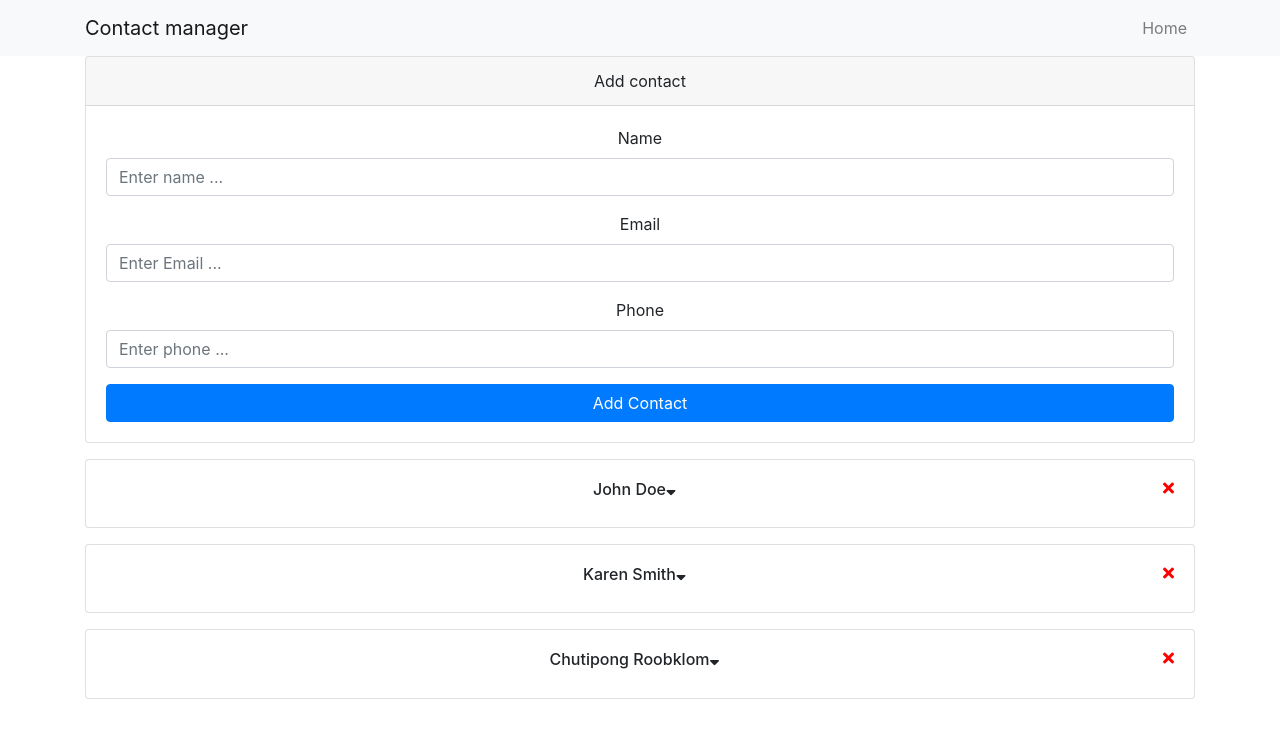
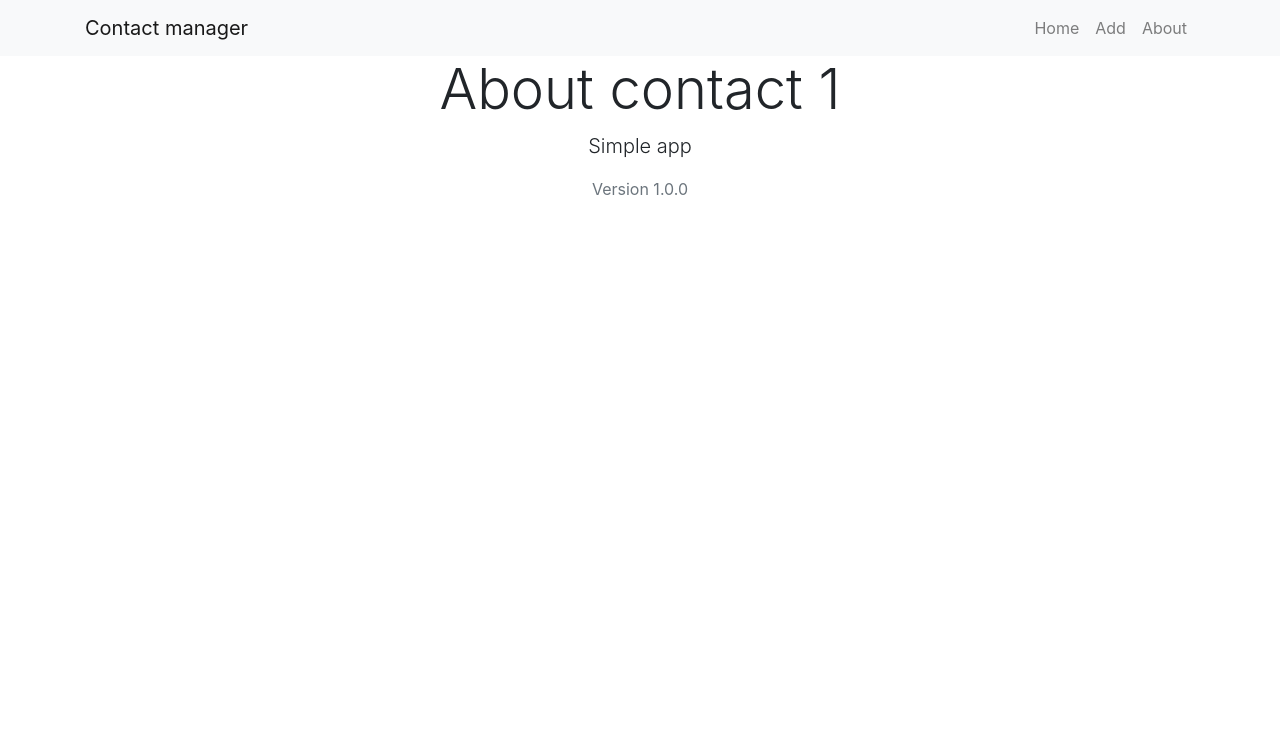
Before and after one commit to khunemz/client-panel, a React (Create React App) app: page /about/1 in a window 1280 px wide. Shown: the top 738 px of the page. Built offline with nearby package versions, Linux system fonts and the light colour scheme.

Commit message:
feat/add react-route-dom

```diff
--- a/package.json
+++ b/package.json
@@ -9,6 +9,7 @@
     "classnames": "^2.2.6",
     "react": "^16.13.1",
     "react-dom": "^16.13.1",
+    "react-router-dom": "^5.1.2",
     "react-scripts": "3.4.1",
     "uuid": "^7.0.3"
   },
--- a/src/App.js
+++ b/src/App.js
@@ -1,23 +1,30 @@
-import React from 'react';
-import 'bootstrap/dist/css/bootstrap.min.css';
-import './App.css';
-import Contacts from './components/contacts/Contacts';
-import Header from './components/layout/Header';
-import {Provider} from './context'
-import AddContact from './components/contacts/AddContact';
-
+import React from "react";
+import "bootstrap/dist/css/bootstrap.min.css";
+import "./App.css";
+import { BrowserRouter as Router, Route, Switch } from "react-router-dom";
+import Contacts from "./components/contacts/Contacts";
+import Header from "./components/layout/Header";
+import { Provider } from "./context";
+import AddContact from "./components/contacts/AddContact";
+import About from "./components/pages/About";
 
 function App() {
   return (
     <Provider>
+      <Router>
         <div className="App">
           <Header branding="Contact manager" />
 
           <div className="container">
-        <AddContact />
-        <Contacts />
+            <Switch>
+              <Route exact path="/" component={Contacts} />
+              <Route exact path="/contact/add" component={AddContact} />
+              <Route exact path="/about" component={About} />
+              <Route exact path="/about/:id" component={About} />
+            </Switch>
           </div>
         </div>
+      </Router>
     </Provider>
   );
 }
--- a/src/components/contacts/AddContact.js
+++ b/src/components/contacts/AddContact.js
@@ -52,7 +52,10 @@
         errors: {
 
         }
-    })
+    });
+
+    // redirect to home page
+    this.props.history.push('/');
   };
 
   onChange = (e) => {
--- a/src/components/contacts/Contacts.js
+++ b/src/components/contacts/Contacts.js
@@ -28,6 +28,10 @@
             const { contacts } = value;
 
             return (
+              <React.Fragment>
+                <h1 className="display-4 mb-2">
+                  <span className="text-primary">Contact List </span>
+                </h1>
                 <div>
                   {contacts.map((contact) => (
                     <Contact
@@ -37,6 +41,7 @@
                     />
                   ))}
                 </div>
+              </React.Fragment>
             );
           }
         }
--- a/src/components/layout/Header.js
+++ b/src/components/layout/Header.js
@@ -1,5 +1,6 @@
 import React from 'react'
 import PropTypes from 'prop-types';
+import {Link} from 'react-router-dom'
 
 const Header = (props) => {
     const {branding} = props;
@@ -12,9 +13,19 @@
                <div>
                    <ul className="navbar-nav mr-auto">
                        <li className="nav-item">
-                           <a href="/" className="nav-link">
+                           <Link to="/" className="nav-link">
                                Home
-                           </a>
+                           </Link>
+                       </li>
+                       <li className="nav-item">
+                           <Link to="/contact/add" className="nav-link">
+                               Add
+                           </Link>
+                       </li>
+                       <li className="nav-item">
+                           <Link to="/about" className="nav-link">
+                               About
+                           </Link>
                        </li>
                    </ul>
                </div>
--- a/src/components/layout/TextInputGroup.js
+++ b/src/components/layout/TextInputGroup.js
@@ -3,7 +3,7 @@
 import classnames from 'classnames'
 
 const TextInputGroup = (props) => {
-  const { label, name, value, placeholder, type,required, onChange, error } = props;
+  const { label, name, value, placeholder, type, onChange, error } = props;
   return (
     <div className="form-group">
       <label htmlFor={name}>{label}</label>
--- /dev/null
+++ b/src/components/pages/About.js
@@ -0,0 +1,11 @@
+import React from "react";
+
+export default function About(props) {
+  return (
+    <div>
+      <h2 className="display-4">About contact {props.match.params.id}</h2>
+      <p className="lead">Simple app </p>
+      <p className="text-secondary">Version 1.0.0</p>
+    </div>
+  );
+}
```
Also changed, not shown: 1 other file (tests, documents, lock files or other folders). Lines whose indentation alone changed are shown as unchanged.
